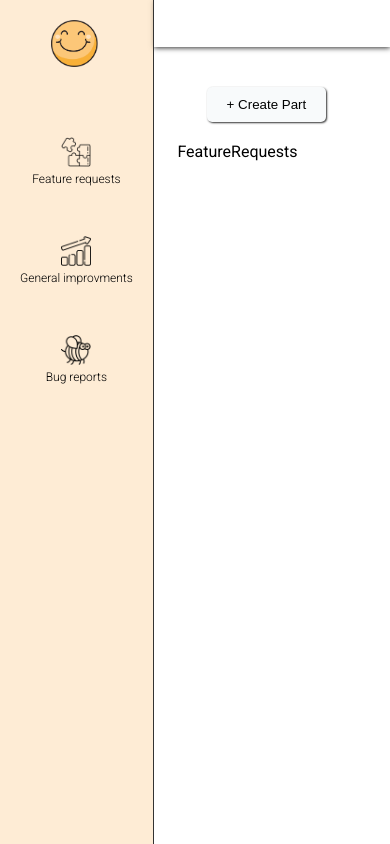
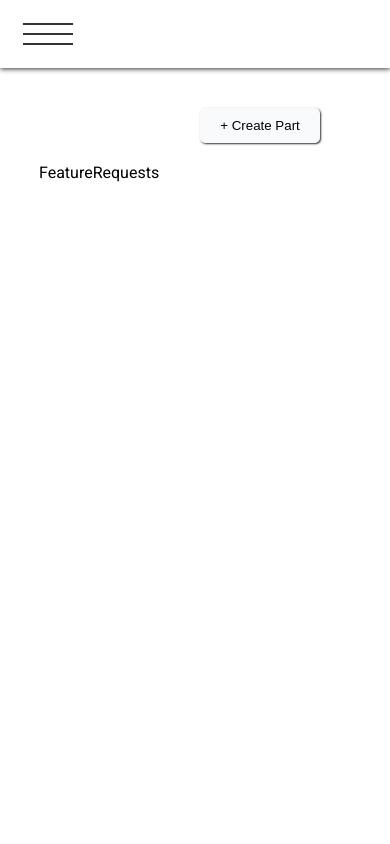
Before and after one commit to filipwieselgren/improveme-platform, a React (Create React App) app: page /feature-requests in a window 390 px wide. Built offline with nearby package versions, Linux system fonts and the light colour scheme; no server answers.

Commit message:
responsive styling

```diff
--- a/src/components/pages/LoggedinMain.tsx
+++ b/src/components/pages/LoggedinMain.tsx
@@ -11,6 +11,7 @@ import CreatePart from "../buttons/CreatePart";
 import { useEffect, useState } from "react";
 import IErrends from "../../models/IErrends";
 import CreatePartForm from "../wrappers/CreatePartForm";
+import { VscTriangleLeft } from "react-icons/vsc";
 
 const LoggedinMain = () => {
   const navigate = useNavigate();
@@ -22,6 +23,7 @@ const LoggedinMain = () => {
   });
 
   const [createPart, setCreatePart] = useState<boolean>(false);
+  const [menu, setMenu] = useState(false);
 
   useEffect(() => {
     fetch("http://localhost:8000/api/v1/errend")
@@ -32,11 +34,18 @@ const LoggedinMain = () => {
   const tooglePart = () => {
     setCreatePart(!createPart);
   };
+
+  const openMenu = () => {
+    setMenu(!menu);
+  };
   return (
     <>
       <div className="wrapper">
         {createPart ? <CreatePartForm tooglePart={tooglePart} /> : <></>}
-        <nav className="side-nav">
+        <nav className={menu ? "menu-open side-nav" : "side-nav"}>
+          <div className="closenav-wrapper" onClick={openMenu}>
+            <VscTriangleLeft />
+          </div>
           <img
             src={face}
             alt="face"
@@ -70,9 +79,15 @@ const LoggedinMain = () => {
           </div>
         </nav>
         <div className="topnav-wrapper">
-          <nav className="top-nav"></nav>
+          <nav className="top-nav">
+            <div className="open-menu" onClick={openMenu}>
+              <div className="line"></div>
+              <div className="line"></div>
+              <div className="line"></div>
+            </div>
+          </nav>
 
-          <main className="main-wrapper">
+          <main className="loggedin-main-wrapper">
             <div className="create-part-btn-wrapper">
               <CreatePart tooglePart={tooglePart} />
             </div>
--- a/src/components/wrappers/CreatePartForm.tsx
+++ b/src/components/wrappers/CreatePartForm.tsx
@@ -64,7 +64,6 @@ const CreatePartForm = (props: ICreatePartForm) => {
             <input
               type="text"
               id="create-part"
-              placeholder="e.g. Features Requests"
               onChange={(e) => createSection(e)}
             />
             <button className="submit-section" onClick={(e) => sendFetch(e)}>
--- a/src/pages/loggedin/dashboard/style/_dashboard.scss
+++ b/src/pages/loggedin/dashboard/style/_dashboard.scss
@@ -19,3 +19,10 @@
     font-weight: 400;
   }
 }
+
+@media only screen and (max-width: 920px) {
+  .cards-dashboard {
+    flex-direction: column;
+    gap: 2rem;
+  }
+}
--- a/src/style/components/cards/_partcard.scss
+++ b/src/style/components/cards/_partcard.scss
@@ -29,3 +29,16 @@
     padding: 1rem 0;
   }
 }
+
+@media only screen and (max-width: 920px) {
+  .card-border {
+    max-width: 60%;
+    min-width: 60%;
+  }
+}
+@media only screen and (max-width: 514px) {
+  .card-border {
+    max-width: 100%;
+    min-width: 100%;
+  }
+}
--- a/src/style/components/pages/_loggedinmain.scss
+++ b/src/style/components/pages/_loggedinmain.scss
@@ -1,3 +1,20 @@
+.topnav-wrapper {
+  flex-grow: 1;
+  display: flex;
+  flex-direction: column;
+  position: relative;
+}
+
+.top-nav {
+  padding: 1.5rem;
+  box-shadow: 0 1px 5px rgb(51, 51, 51);
+}
+
+.loggedin-main-wrapper {
+  height: 100%;
+  padding: 4rem 10%;
+}
+
 .nav-logo {
   width: 12rem;
   margin-left: 2rem;
@@ -5,10 +22,11 @@
 
 .wrapper {
   display: flex;
+  height: 100vh;
 }
 
 .side-nav {
-  height: 100vh;
+  height: 100%;
   border-right: 0.1px solid #333;
   padding: 2rem;
   flex-wrap: nowrap;
@@ -42,24 +60,53 @@
         font-size: 1.2rem;
         font-weight: 300;
         padding-top: 0.5rem;
+        text-align: center;
       }
     }
   }
 }
 
-.topnav-wrapper {
-  flex-grow: 1;
-  display: flex;
-  flex-direction: column;
-  position: relative;
+.open-menu {
+  display: none;
 }
 
-.top-nav {
-  height: 50px;
-  box-shadow: 0 1px 5px rgb(51, 51, 51);
+.closenav-wrapper {
+  display: none;
 }
 
-.main-wrapper {
-  height: 100%;
-  padding: 4rem 10%;
+@media only screen and (max-width: 560px) {
+  .side-nav {
+    display: none;
+    position: relative;
+  }
+
+  .closenav-wrapper {
+    display: flex;
+    justify-content: flex-end;
+    width: 100%;
+    position: absolute;
+    left: 0;
+    top: 5px;
+  }
+
+  .open-menu {
+    display: block;
+    cursor: pointer;
+
+    .line {
+      width: 5rem;
+      height: 0.2rem;
+      background-color: #333;
+      margin: 0.8rem;
+    }
+  }
+
+  .menu-open {
+    display: flex;
+    background-color: rgb(254, 225, 188);
+    position: fixed;
+    width: 50vw;
+    left: 0;
+    transition: 0.5s ease-in;
+  }
 }
--- a/src/style/components/wrappers/_createpartform.scss
+++ b/src/style/components/wrappers/_createpartform.scss
@@ -56,12 +56,14 @@
     }
 
     .submit-section {
-      padding: 0.8rem 4rem;
+      // padding: 0.8rem 4rem;
       background-color: #ffffff;
       cursor: pointer;
       box-shadow: 1px 1px 2px #333;
       border-radius: 5px;
       border: none;
+      width: 40%;
+      height: 30px;
 
       &:hover {
         box-shadow: 0.5px 0.5px 2px #333;
```
